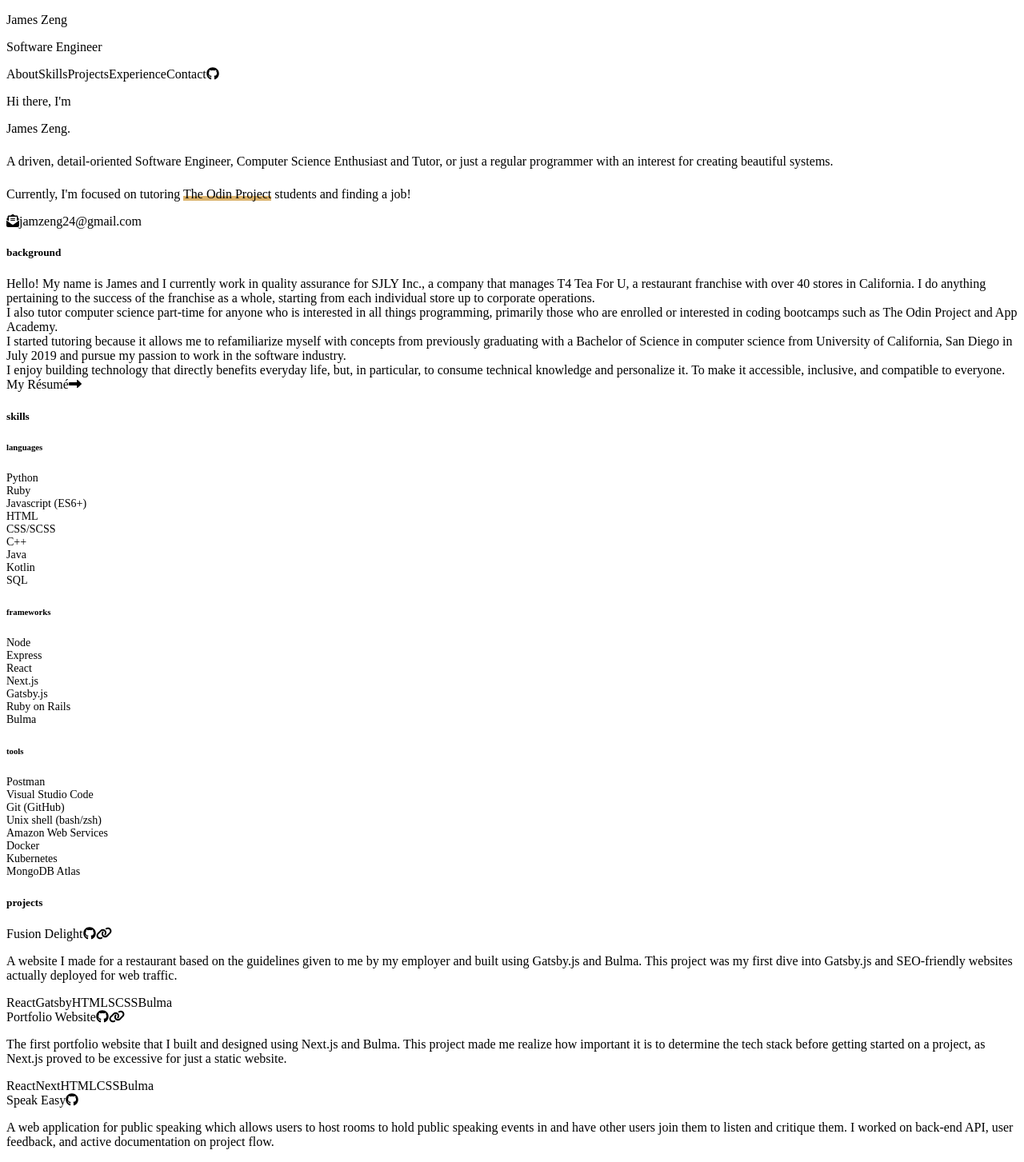
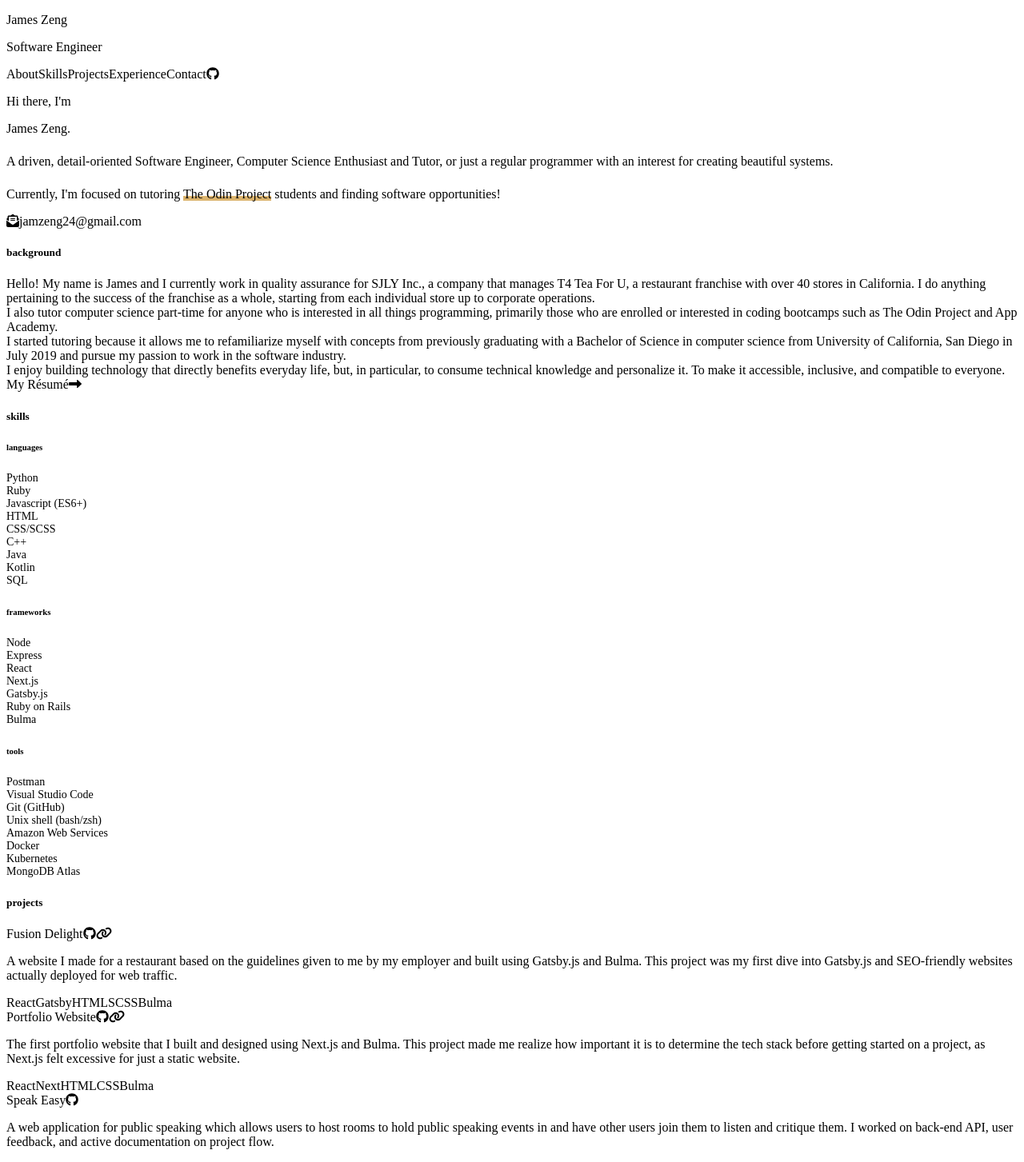
Before and after one commit to jamzeng24/Portfolio-Website, a Next.js app: page / in a window 1280 px wide. Shown: the top 1453 px of the page at 80% size. Built offline with nearby package versions, Linux system fonts and the light colour scheme.

Commit message:
updated text on website and resume

```diff
--- a/content/user.js
+++ b/content/user.js
@@ -3,7 +3,7 @@
   title: 'Software Engineer',
   github: 'https://github.com/jamzeng24',
   hero: 'A driven, detail-oriented Software Engineer, Computer Science Enthusiast and Tutor, or just a regular programmer with an interest for creating beautiful systems.',
-  now: ['Currently, I\'m focused on tutoring', 'students and finding a job!'],
+  now: ['Currently, I\'m focused on tutoring', 'students and finding software opportunities!'],
   odin: {
     name: 'The Odin Project',
     url: 'https://theodinproject.com'
@@ -42,7 +42,7 @@
       name: 'Portfolio Website',
       url: 'https://portfolio-website-jamzeng24.vercel.app',
       github: 'https://github.com/jamzeng24/Portfolio-Website',
-      description: 'The first portfolio website that I built and designed using Next.js and Bulma. This project made me realize how important it is to determine the tech stack before getting started on a project, as Next.js proved to be excessive for just a static website.',
+      description: 'The first portfolio website that I built and designed using Next.js and Bulma. This project made me realize how important it is to determine the tech stack before getting started on a project, as Next.js felt excessive for just a static website.',
       tags: ['React', 'Next', 'HTML', 'CSS', 'Bulma']
     },
     {
```
Also changed, not shown: 1 other file (tests, documents, lock files or other folders).
